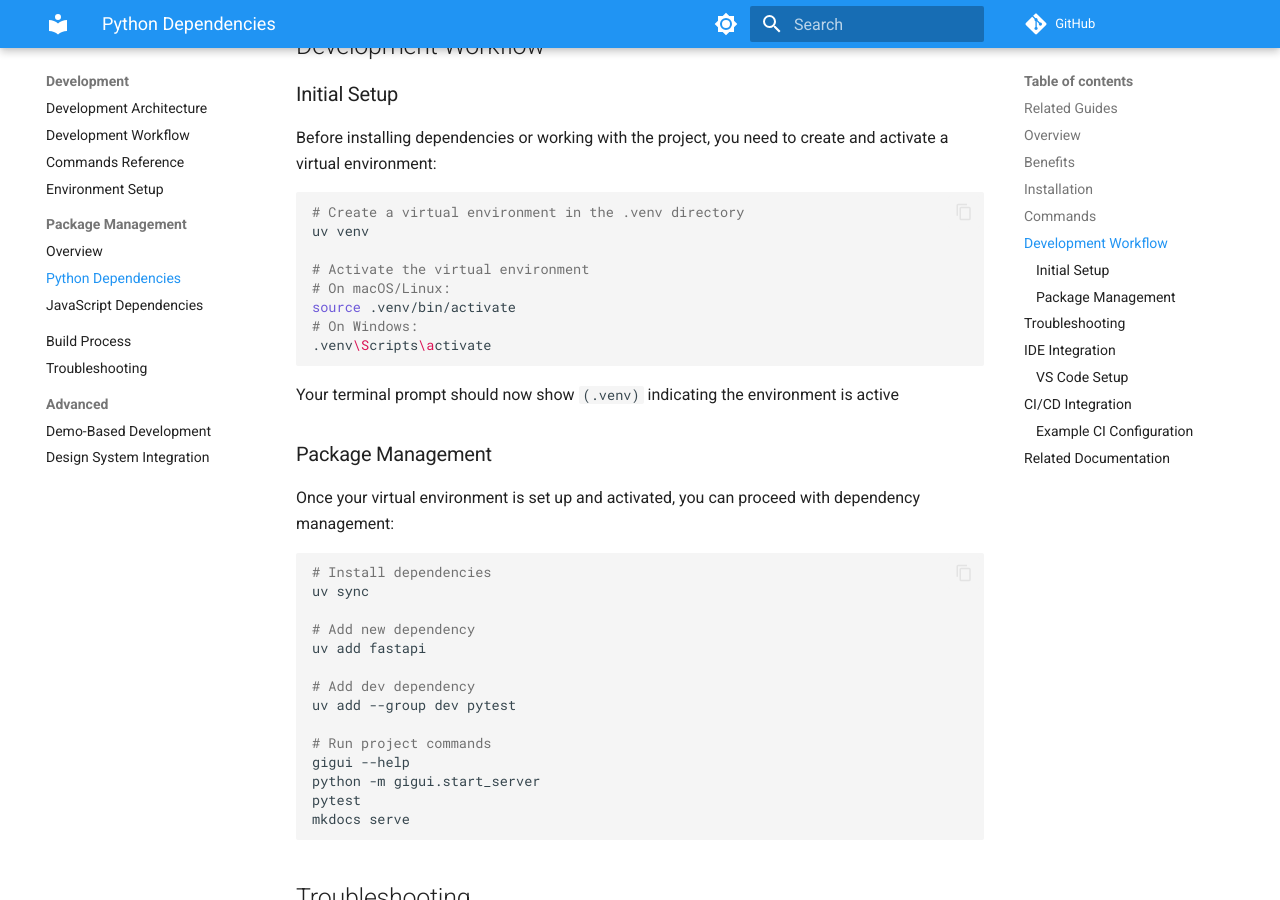
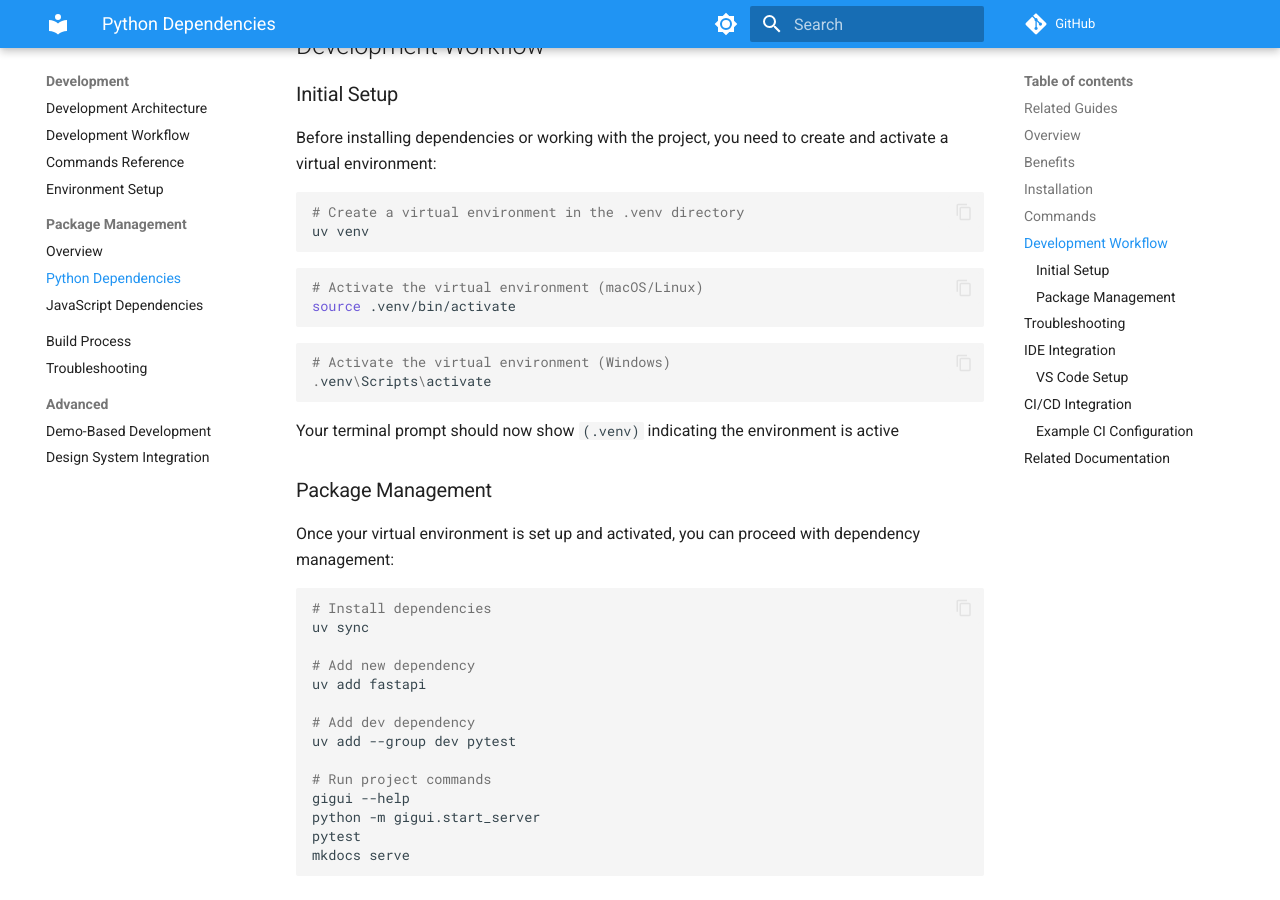
Before and after one commit to boost-edu-tools/gitinspectorgui, an MkDocs documentation site: the page built from docs/development/python-package-management.md, in a window 1280 px wide and 900 px high, scrolled down 1993 px. Built offline with MkDocs 1.6.1 and Material for MkDocs 9.7.7, drawn with Linux system fonts in a browser that asks for light colours; comment, search, counter and statistics services are not loaded.

Commit message:
docs: improve documentation clarity and formatting
- Fix Windows activation command in python-package-management.md by using proper syntax highlighting
- Remove redundant information from package-management-overview.md introduction
- Rename "Overview" section to "Package Managers Used" for better clarity
- Replace "two different package managers" with "separate package managers" for more precise wording

````diff
--- a/docs/development/python-package-management.md
+++ b/docs/development/python-package-management.md
@@ -70,13 +70,16 @@ Before installing dependencies or working with the project, you need to create a
 ```bash
 # Create a virtual environment in the .venv directory
 uv venv
+```
 
-# Activate the virtual environment
-# On macOS/Linux:
+```bash
+# Activate the virtual environment (macOS/Linux)
 source .venv/bin/activate
-# On Windows:
+```
+
+```powershell
+# Activate the virtual environment (Windows)
 .venv\Scripts\activate
-
 ```
 
 Your terminal prompt should now show `(.venv)` indicating the environment is active
````
Also changed, not shown: docs/development/package-management-overview.md (+3 -3 lines).
